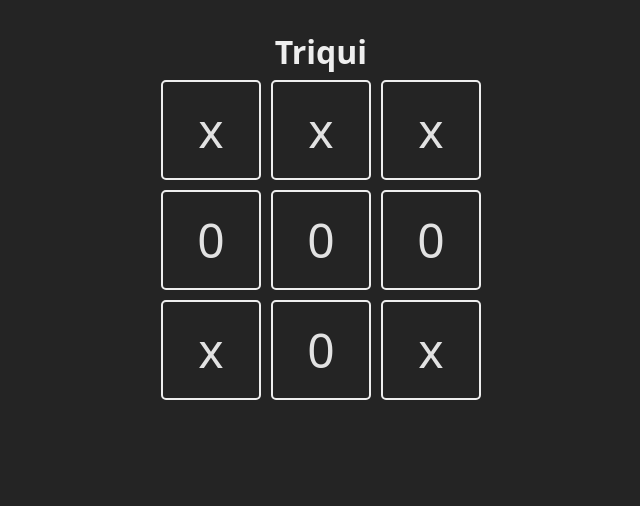
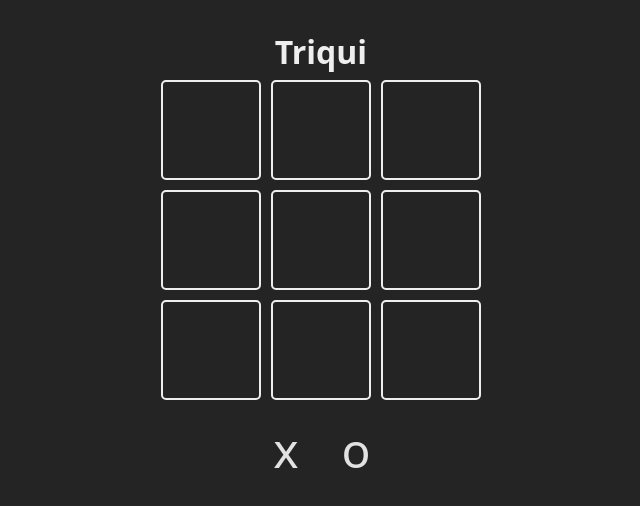
Before and after one commit to HAlejandra10/REACT_STATES_GAME, a React (Vite) app: page / in a window 1280 px wide. Shown: the top 506 px of the page, without its empty margins (319-959 px from the left). Built offline with nearby package versions, Linux system fonts and the light colour scheme.

Commit message:
adding stte to the turn and to add prop called isSelected to update when the user is selecting a field adding another section

```diff
--- a/src/App.jsx
+++ b/src/App.jsx
@@ -19,10 +19,13 @@ function App() {
   //2.
   // const board = Array(9).fill(null)
   //3.
-  // const [board, setBoard] = useState(Array(9).fill(null))
+  const [board, setBoard] = useState(Array(9).fill(null))
   // console.log(board)
   //:) podriamos hacerlo manual para verl en screen:
-  const [board, setBoard] = useState(["x", "x", "x", "0", "0", "0", "x", "0", "x"])
+  // const [board, setBoard] = useState(["x", "x", "x", "0", "0", "0", "x", "0", "x"])
+
+  const [turn, setTurn] = useState(TURNS.x)
+
   return (
   <main className="board">
     <h1>Triqui</h1>
@@ -42,6 +45,10 @@ function App() {
         })
       }
     </section>
+    <section className="turn">
+      <Square isSelected={turn === TURNS.x}>{TURNS.x}</Square>
+      <Square  isSelected={turn === TURNS.o}>{TURNS.o}</Square>
+    </section>
   </main>
   )
 }
```
